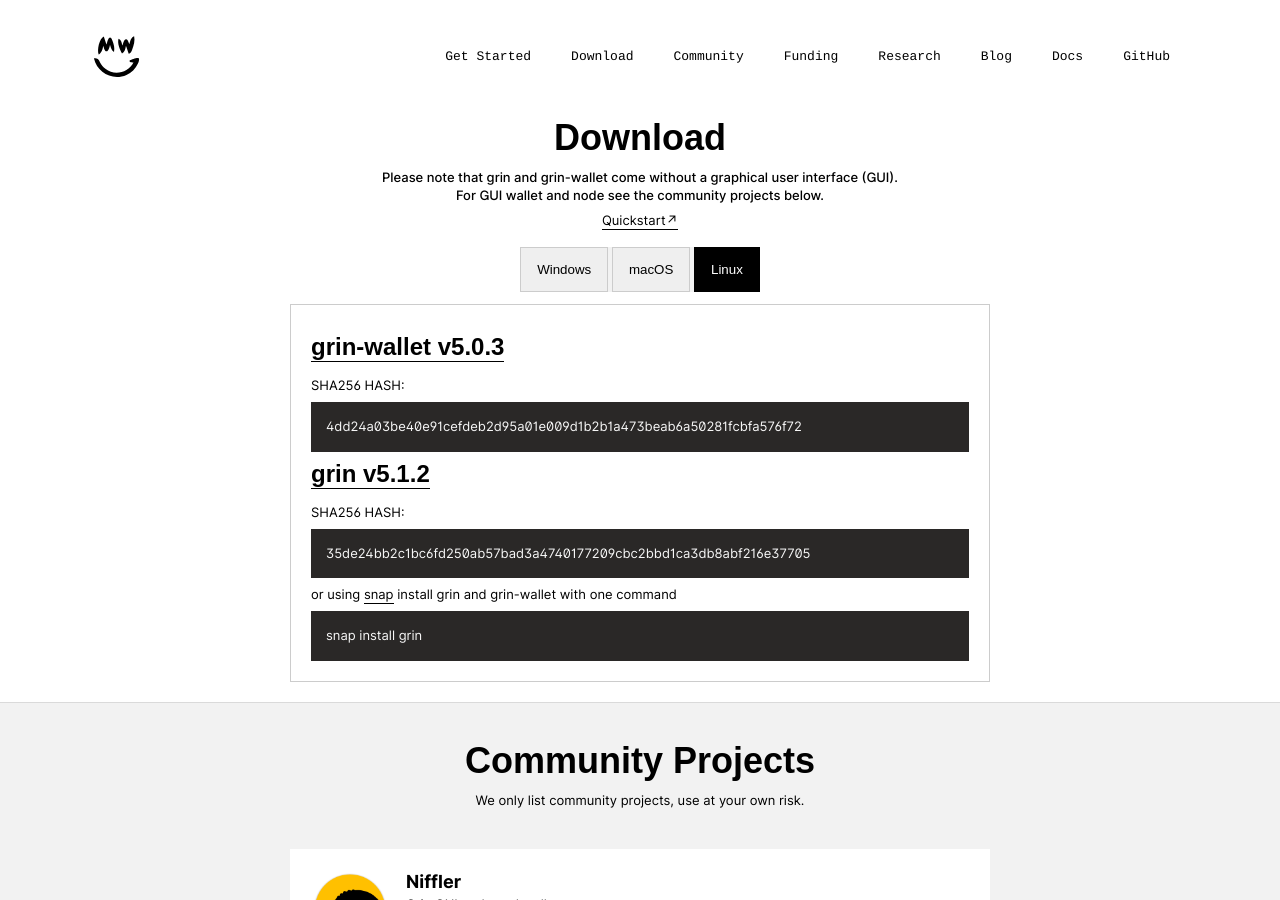
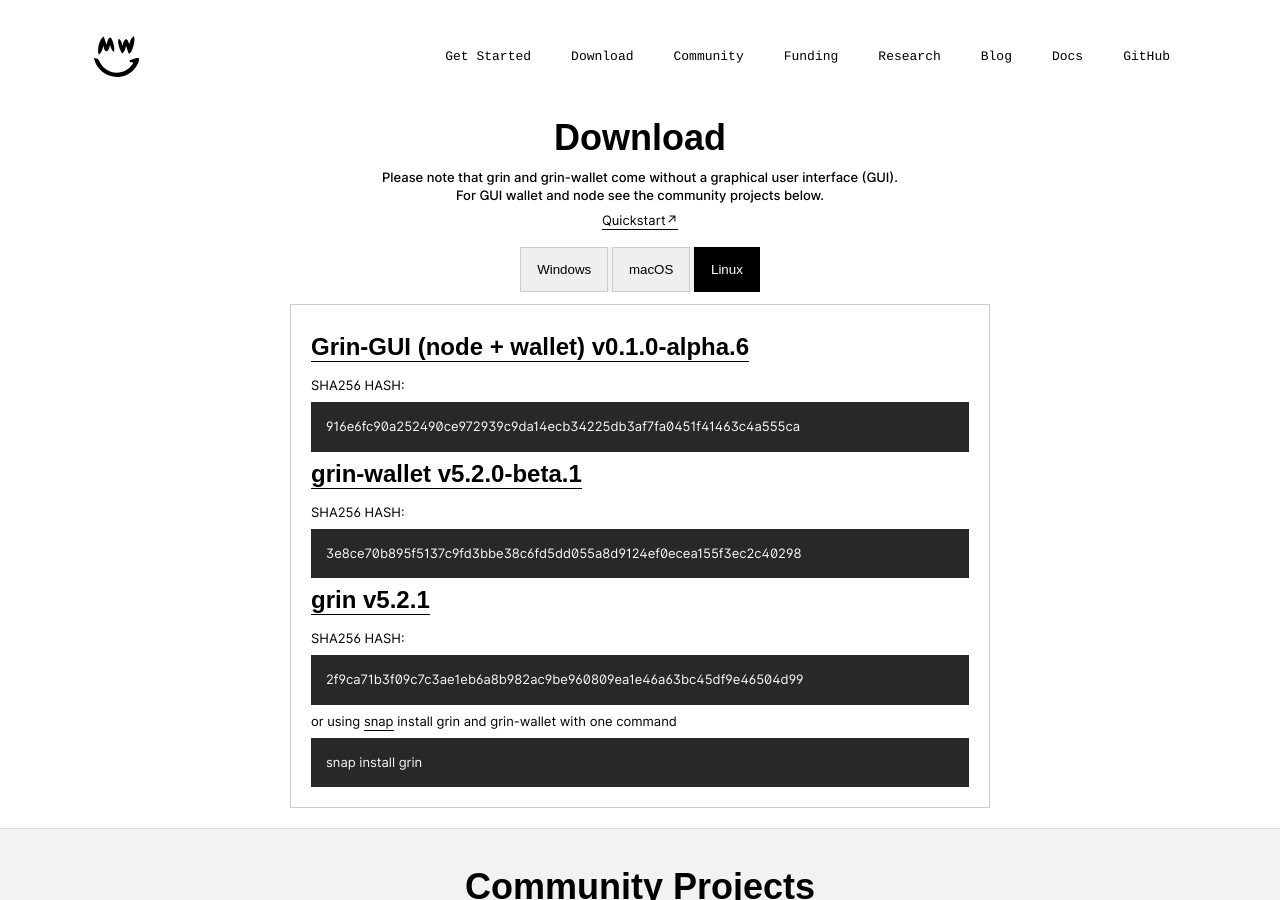
Before and after one commit to mimblewimble/site, a Jekyll site: the page built from download.html, in a window 1280 px wide and 900 px high. Built offline with Jekyll 4.4.1, drawn with Linux system fonts in a browser that asks for light colours; nearby versions of some CDN libraries.

Commit message:
Update download.html
- Add Grin-Gui link
- Pump grin-wallet and grin-node to the latest version
The reason I want to put alpha and beta version because it will help developers to know more bugs when users are having any issues.

```diff
--- a/download.html
+++ b/download.html
@@ -25,38 +25,52 @@
       </div>
       <!-- Tab content -->
       <div id="Windows" class="tabcontent">
-        <h3><a
-            href="https://github.com/mimblewimble/grin-wallet/releases/download/v5.0.3/grin-wallet-v5.0.3-win-x64.zip">grin-wallet
-            v5.0.3</a></h3>
+	<h3><a
+            href="https://github.com/mimblewimble/grin-gui/releases/download/v0.1.0-alpha.6/grin-gui-v0.1.0-alpha.6-win-x86_64.zip">Grin-GUI (node + wallet)
+            v0.1.0-alpha.6</a></h3>
         <div class="codebox-heading">SHA256 HASH:</div>
         <div class="codebox">
-          97CF851C947F1C5F3DC5E78E3756B55CBB27E1DC9EA658C36A4F536B37510A50
+          83826FC4F3E17B17774253F894EEBDA02A832D30466667FE0B415F25CE3DADCE
         </div>
-        <h3> <a href="https://github.com/mimblewimble/grin/releases/download/v5.1.2/grin-v5.1.2-win-x64.zip">grin
-            v5.1.2</a></h3>
+        <h3><a
+            href="https://github.com/mimblewimble/grin-wallet/releases/download/v5.2.0-beta.1/grin-wallet-v5.2.0-beta.1-win-x86_64.zip">grin-wallet
+            v5.2.0-beta.1</a></h3>
         <div class="codebox-heading">SHA256 HASH:</div>
         <div class="codebox">
-          D3480F049D74557415EF6854D831EC07C653502C793C2CB6BBCE51EDAA167C90
+          04393E5573CCEF0CA46FB636CFF7514D1B824055BD49856212839DD370ACCB9D
+        </div>
+        <h3> <a href="https://github.com/mimblewimble/grin/releases/download/v5.2.1/grin-v5.2.1-win-x64.zip">grin
+            v5.2.1</a></h3>
+        <div class="codebox-heading">SHA256 HASH:</div>
+        <div class="codebox">
+          31828191E0F939229F6797B6AA5F849D11973E7F7458511DC0EC646CA97B52D2
         </div>
       </div>
 
       <div id="macOS" class="tabcontent">
         <h3><a
-            href="https://github.com/mimblewimble/grin-wallet/releases/download/v5.0.3/grin-wallet-v5.0.3-macos.tar.gz">grin-wallet
-            v5.0.3</a></h3>
+            href="https://github.com/mimblewimble/grin-gui/releases/download/v0.1.0-alpha.6/grin-gui-v0.1.0-alpha.6-macos-x86_64.tar.gz">Grin-GUI (node + wallet)
+            v0.1.0-alpha.6</a></h3>
         <div class="codebox-heading">SHA256 HASH:</div>
         <div class="codebox">
-          8139e8a74ef8dc52ff759566917219dc26fd4eba7f5e182ce20adf1b7216557e
+          658b9c29be6795489167d7beed7525a840a1fd2d31daec48984bca4fc99f8524
+        </div>
+        <h3><a
+            href="https://github.com/mimblewimble/grin-wallet/releases/download/v5.2.0-beta.1/grin-wallet-v5.2.0-beta.1-macos-x86_64.tar.gz">grin-wallet
+            v5.2.0-beta.1</a></h3>
+        <div class="codebox-heading">SHA256 HASH:</div>
+        <div class="codebox">
+          6ed8d7f8ae22a5842441b3e0eebec13384515fa40698d84a36f8ac0e2198d3e2
         </div>
         <div class="codebox-heading">or with homebrew</div>
         <div class="codebox">
           brew install grin-wallet
         </div>
-        <h3><a href="https://github.com/mimblewimble/grin/releases/download/v5.1.2/grin-v5.1.2-macos.tar.gz">grin
-            v5.1.2</a></h3>
+        <h3><a href="https://github.com/mimblewimble/grin/releases/download/v5.2.1/grin-v5.2.1-macos.tar.gz">grin
+            v5.2.1</a></h3>
         <div class="codebox-heading">SHA256 HASH:</div>
         <div class="codebox">
-          5dc8895554f1a65e2b782e8548fb08418cbad6b0de5bcc78f1ace740bd651cac
+          8472f54014a30b39cf2f5b3cbf148c690c7c6105522293062fa11879764c3917
         </div>
         <div class="codebox-heading">or with homebrew</div>
         <div class="codebox">
@@ -66,17 +80,24 @@
 
       <div id="Linux" class="tabcontent">
         <h3> <a
-            href="https://github.com/mimblewimble/grin-wallet/releases/download/v5.0.3/grin-wallet-v5.0.3-linux-amd64.tar.gz">grin-wallet
-            v5.0.3</a></h3>
+            href="https://github.com/mimblewimble/grin-gui/releases/download/v0.1.0-alpha.6/grin-gui-v0.1.0-alpha.6-linux-x86_64.tar.gz">Grin-GUI (node + wallet)
+            v0.1.0-alpha.6</a></h3>
         <div class="codebox-heading">SHA256 HASH:</div>
         <div class="codebox">
-          4dd24a03be40e91cefdeb2d95a01e009d1b2b1a473beab6a50281fcbfa576f72
+          916e6fc90a252490ce972939c9da14ecb34225db3af7fa0451f41463c4a555ca
         </div>
-        <h3> <a href="https://github.com/mimblewimble/grin/releases/download/v5.1.2/grin-v5.1.2-linux-amd64.tar.gz">grin
-            v5.1.2</a></h3>
+        <h3> <a
+            href="https://github.com/mimblewimble/grin-wallet/releases/download/v5.2.0-beta.1/grin-wallet-v5.2.0-beta.1-linux-x86_64.tar.gz">grin-wallet
+            v5.2.0-beta.1</a></h3>
         <div class="codebox-heading">SHA256 HASH:</div>
         <div class="codebox">
-          35de24bb2c1bc6fd250ab57bad3a4740177209cbc2bbd1ca3db8abf216e37705
+          3e8ce70b895f5137c9fd3bbe38c6fd5dd055a8d9124ef0ecea155f3ec2c40298
+        </div>
+        <h3> <a href="https://github.com/mimblewimble/grin/releases/download/v5.2.1/grin-v5.2.1-linux-amd64.tar.gz">grin
+            v5.2.1</a></h3>
+        <div class="codebox-heading">SHA256 HASH:</div>
+        <div class="codebox">
+          2f9ca71b3f09c7c3ae1eb6a8b982ac9be960809ea1e46a63bc45df9e46504d99
         </div>
 	<div class="codebox-heading">or using <a href="https://snapcraft.io/grin">snap</a> install grin and grin-wallet with one command</div>
         <div class="codebox">
```
